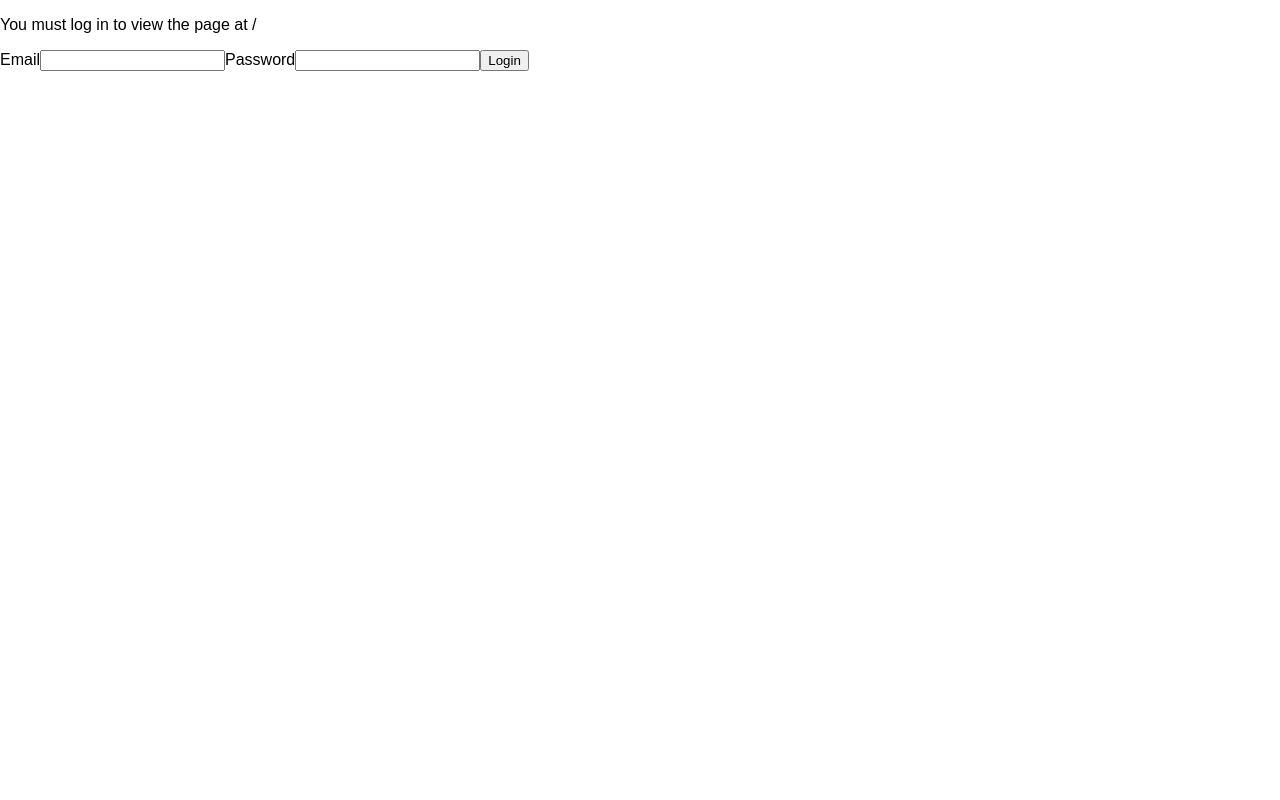
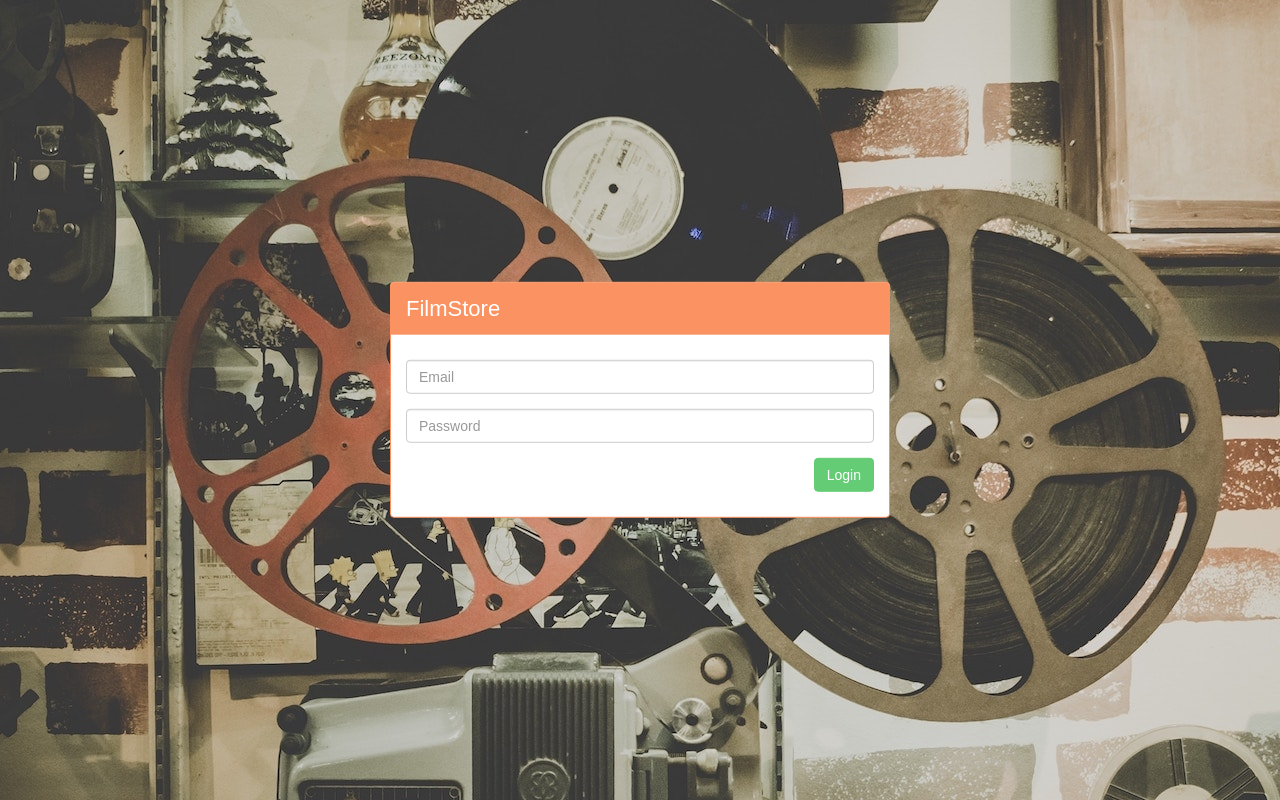
Before and after one commit to mateuszpalyz/filmstore-front, a React (Create React App) app: page /login in a window 1280 px wide. Built offline with nearby package versions, Linux system fonts and the light colour scheme.

Commit message:
add some styling

```diff
--- a/package.json
+++ b/package.json
@@ -4,6 +4,7 @@
   "private": true,
   "dependencies": {
     "axios": "^0.16.2",
+    "node-sass-chokidar": "^0.0.3",
     "prop-types": "^15.6.0",
     "react": "^16.0.0",
     "react-cookie": "^2.1.1",
@@ -12,6 +13,8 @@
     "react-scripts": "1.0.14"
   },
   "scripts": {
+    "build-css": "node-sass-chokidar src/ -o src/",
+    "watch-css": "npm run build-css && node-sass-chokidar src/ -o src/ --watch --recursive",
     "start": "react-scripts start",
     "build": "react-scripts build",
     "test": "react-scripts test --env=jsdom",
--- a/public/index.html
+++ b/public/index.html
@@ -10,6 +10,7 @@
     -->
     <link rel="manifest" href="%PUBLIC_URL%/manifest.json">
     <link rel="shortcut icon" href="%PUBLIC_URL%/favicon.ico">
+    <link rel="stylesheet" href="https://maxcdn.bootstrapcdn.com/bootstrap/latest/css/bootstrap.min.css">
     <!--
       Notice the use of %PUBLIC_URL% in the tags above.
       It will be replaced with the URL of the `public` folder during the build.
--- a/src/App.css
+++ b/src/App.css
@@ -1,28 +1,30 @@
-.App {
-  text-align: center;
-}
+.form-wrapper {
+  height: 100vh;
+  background: url("images/bg.jpg"); }
 
-.App-logo {
-  animation: App-logo-spin infinite 20s linear;
-  height: 80px;
-}
+.form-container {
+  max-width: 500px;
+  width: 80%;
+  border-color: #FB9262;
+  position: absolute;
+  top: 50%;
+  left: 50%;
+  transform: translate(-50%, -50%); }
+  .form-container .heading-palette-2 {
+    background-color: #FB9262;
+    border-color: #FB9262;
+    color: #fff;
+    font-size: 22px;
+    font-weight: lighter; }
 
-.App-header {
-  background-color: #222;
-  height: 150px;
-  padding: 20px;
-  color: white;
-}
+.form-body {
+  padding: 25px 15px; }
 
-.App-title {
-  font-size: 1.5em;
-}
-
-.App-intro {
-  font-size: large;
-}
-
-@keyframes App-logo-spin {
-  from { transform: rotate(0deg); }
-  to { transform: rotate(360deg); }
-}
+.btn-palette-1 {
+  background-color: #65CC76;
+  border-color: #65CC76;
+  color: #fff; }
+  .btn-palette-1:hover, .btn-palette-1:focus, .btn-palette-1:active {
+    background-color: #249F39;
+    border-color: #249F39;
+    color: #fff; }
--- /dev/null
+++ b/src/App.scss
@@ -0,0 +1,42 @@
+@import 'stylesheets/variables.scss';
+
+.form-wrapper {
+  height: 100vh;
+  background: url('images/bg.jpg');
+}
+
+.form-container {
+  max-width: 500px;
+  width: 80%;
+  border-color: #FB9262;
+  position: absolute;
+  top: 50%;
+  left: 50%;
+  transform: translate(-50%, -50%);
+
+  .heading-palette-2 {
+    background-color: #FB9262;
+    border-color: #FB9262;
+    color: $color-white;
+    font-size: 22px;
+    font-weight: lighter;
+  }
+}
+
+.form-body {
+  padding: 25px 15px;
+}
+
+.btn-palette-1 {
+  background-color: $color-palette1;
+  border-color: $color-palette1;
+  color: $color-white;
+
+  &:hover,
+  &:focus,
+  &:active {
+    background-color: $color-palette1-darker;
+    border-color: $color-palette1-darker;
+    color: $color-white;
+  }
+}
--- a/src/Login.js
+++ b/src/Login.js
@@ -46,21 +46,31 @@
     if (redirectToReferrer) { return <Redirect to={from} /> }
 
     return (
-      <div>
-        <p>You must log in to view the page at {from.pathname}</p>
+      <div className="form-wrapper">
+        <div className="panel panel-default form-container">
+          <div className="panel-heading heading-palette-2">FilmStore</div>
+          <div className="panel-body form-body">
             <form onSubmit={this.onSubmit}>
-          <label>Email</label>
+              <div className="form-group">
                 <input
+                  className="form-control"
                   type="text"
+                  placeholder="Email"
                   ref={ node => { this.email_input = node; }}
                 />
-          <label>Password</label>
+              </div>
+              <div className="form-group">
                 <input
+                  className="form-control"
                   type="password"
+                  placeholder="Password"
                   ref={ node => { this.password_input = node; }}
                 />
-          <button type="submit">Login</button>
+              </div>
+              <button type="submit" className="btn btn-palette-1 pull-right">Login</button>
             </form>
+          </div>
+        </div>
       </div>
     )
   }
--- a/src/index.css
+++ b/src/index.css
@@ -3,3 +3,7 @@
   padding: 0;
   font-family: sans-serif;
 }
+
+html, body {
+  height: 100%;
+}
--- /dev/null
+++ b/src/stylesheets/variables.scss
@@ -0,0 +1,3 @@
+$color-palette1: #65CC76;
+$color-palette1-darker: #249F39;
+$color-white: #fff;
```
Also changed, not shown: src/images/bg.jpg (added), src/stylesheets/variables.css (added), 1 other file (tests, documents, lock files or other folders). Lines whose indentation alone changed are shown as unchanged.
